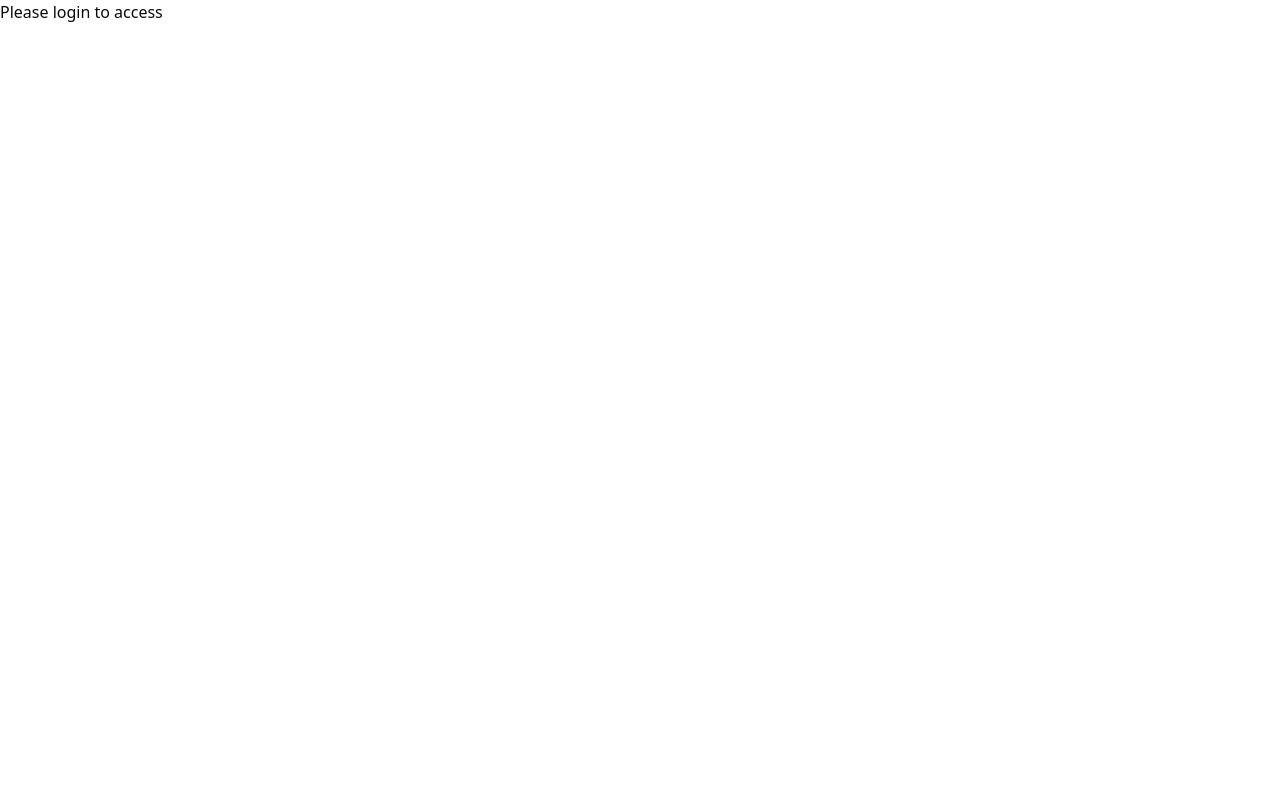
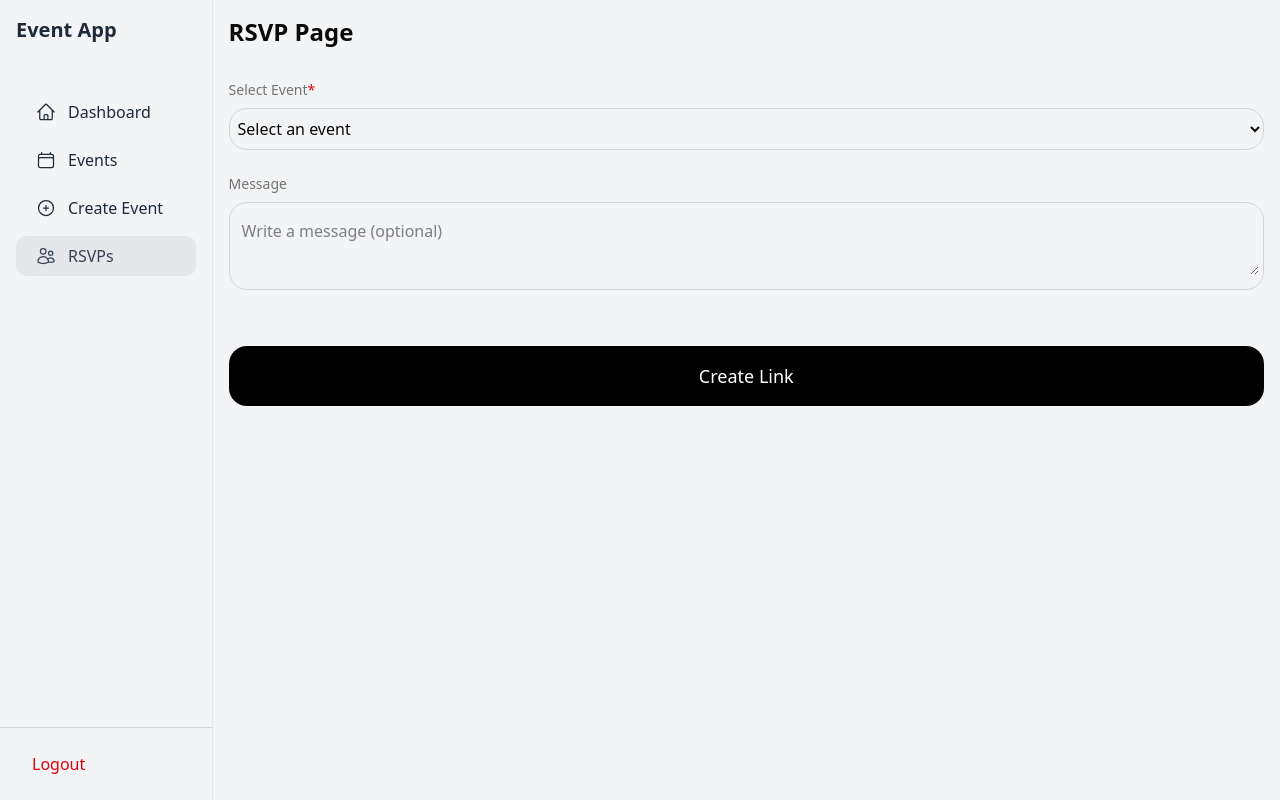
Before and after one commit to BuraYu/rsvp, a Next.js app: page /dashboard/rsvp in a window 1280 px wide. Built offline with nearby package versions, Linux system fonts and the light colour scheme.

Commit message:
feat: add rsvp page

```diff
--- a/src/app/dashboard/rsvp/page.js
+++ b/src/app/dashboard/rsvp/page.js
@@ -1,21 +1,157 @@
 "use client";
 
-import { useContext } from "react";
-import { AuthContext } from "@/lib/AuthContext";
+import { useState } from "react";
 import Sidebar from "@/components/Sidebar";
+import clsx from "clsx";
 
-export default function Rsvp() {
-  const { isAuthenticated } = useContext(AuthContext);
+export default function RSVPPage() {
+  const [selectedEvent, setSelectedEvent] = useState("");
+  const [message, setMessage] = useState("");
+  const [linkCreated, setLinkCreated] = useState(false);
+  const [shareLink, setShareLink] = useState("");
 
-  return isAuthenticated ? (
-    <div className="flex bg-gray-100">
+  const events = ["Event 1", "Event 2", "Event 3", "Event 4"];
+
+  const handleCreateLink = () => {
+    if (!selectedEvent) {
+      alert("Please select an event.");
+      return;
+    }
+
+    const generatedLink = `https://example.com/rsvp?event=${encodeURIComponent(
+      selectedEvent
+    )}&message=${encodeURIComponent(message)}`;
+    setShareLink(generatedLink);
+    setLinkCreated(true);
+    console.log(shareLink);
+  };
+
+  const shareOptions = [
+    {
+      name: "Facebook",
+      url: `https://www.facebook.com/sharer/sharer.php?u=${encodeURIComponent(
+        shareLink
+      )}`,
+    },
+    {
+      name: "WhatsApp",
+      url: `https://api.whatsapp.com/send?text=${encodeURIComponent(
+        shareLink
+      )}`,
+    },
+    {
+      name: "Telegram",
+      url: `https://t.me/share/url?url=${encodeURIComponent(shareLink)}`,
+    },
+    {
+      name: "Twitter",
+      url: `https://twitter.com/intent/tweet?url=${encodeURIComponent(
+        shareLink
+      )}`,
+    },
+    {
+      name: "Email",
+      url: `mailto:?subject=RSVP Invitation&body=${encodeURIComponent(
+        shareLink
+      )}`,
+    },
+  ];
+
+  return (
+    <div className="flex bg-gray-100 h-screen">
       <Sidebar />
-      <div className="p-4 w-full">
-        <h2 className="text-2xl font-bold">RSVP</h2>
-        <div className="h-full w-full flex justify-center ">test</div>
+      <div className="p-4 w-full overflow-y-auto">
+        <h2 className="text-2xl font-bold">RSVP Page</h2>
+        <form className="flex flex-col gap-6 pt-8 pb-5">
+          {/* Dropdown Menu */}
+          <DropdownField
+            label="Select Event"
+            options={events}
+            value={selectedEvent}
+            onChange={setSelectedEvent}
+          />
+
+          {/* message textfield */}
+          <TextareaField
+            label="Message"
+            placeholder="Write a message (optional)"
+            value={message}
+            onChange={setMessage}
+          />
+
+          {/* create Link Button */}
+          <button
+            type="button"
+            onClick={handleCreateLink}
+            className="p-4 text-white text-center text-lg rounded-[18px] bg-black w-full disabled:opacity-50 disabled:cursor-not-allowed transition-all duration-500 my-8"
+          >
+            Create Link
+          </button>
+        </form>
+
+        {/* sharing options */}
+        {linkCreated && (
+          <div className="mt-8">
+            <h3 className="text-xl font-bold mb-4">Share Your RSVP Link</h3>
+            <div className="flex flex-wrap gap-4">
+              {shareOptions.map((option) => (
+                <a
+                  key={option.name}
+                  href={option.url}
+                  target="_blank"
+                  rel="noopener noreferrer"
+                  className="p-2 rounded-[18px] border bg-white text-black hover:bg-neutral-100 transition-all"
+                >
+                  {option.name}
+                </a>
+              ))}
+            </div>
+          </div>
+        )}
       </div>
     </div>
-  ) : (
-    <h2>Please login to access</h2>
   );
 }
+
+// DropdownField Component
+function DropdownField({ label, options, value, onChange }) {
+  return (
+    <div className="flex flex-col">
+      <label className="text-sm mb-2 text-neutral-500">
+        {label}
+        <span className="text-red-600">*</span>
+      </label>
+      <select
+        value={value}
+        onChange={(e) => onChange(e.target.value)}
+        className="p-2 px-1 border border-neutral-300 bg-transparent w-full rounded-[18px] font-poppins focus:outline-none"
+      >
+        <option value="" disabled>
+          Select an event
+        </option>
+        {options.map((option) => (
+          <option key={option} value={option}>
+            {option}
+          </option>
+        ))}
+      </select>
+    </div>
+  );
+}
+
+// TextareaField Component
+function TextareaField({ label, value, onChange, placeholder }) {
+  return (
+    <div className="flex flex-col">
+      <label className="text-sm mb-2 text-neutral-500">{label}</label>
+      <div className="p-2 px-1 border border-neutral-300 bg-transparent w-full rounded-[18px] font-poppins">
+        <textarea
+          placeholder={placeholder}
+          value={value}
+          onChange={(e) => onChange(e.target.value)}
+          className="p-2 w-full bg-transparent focus:outline-none"
+        />
+      </div>
+    </div>
+  );
+}
```
